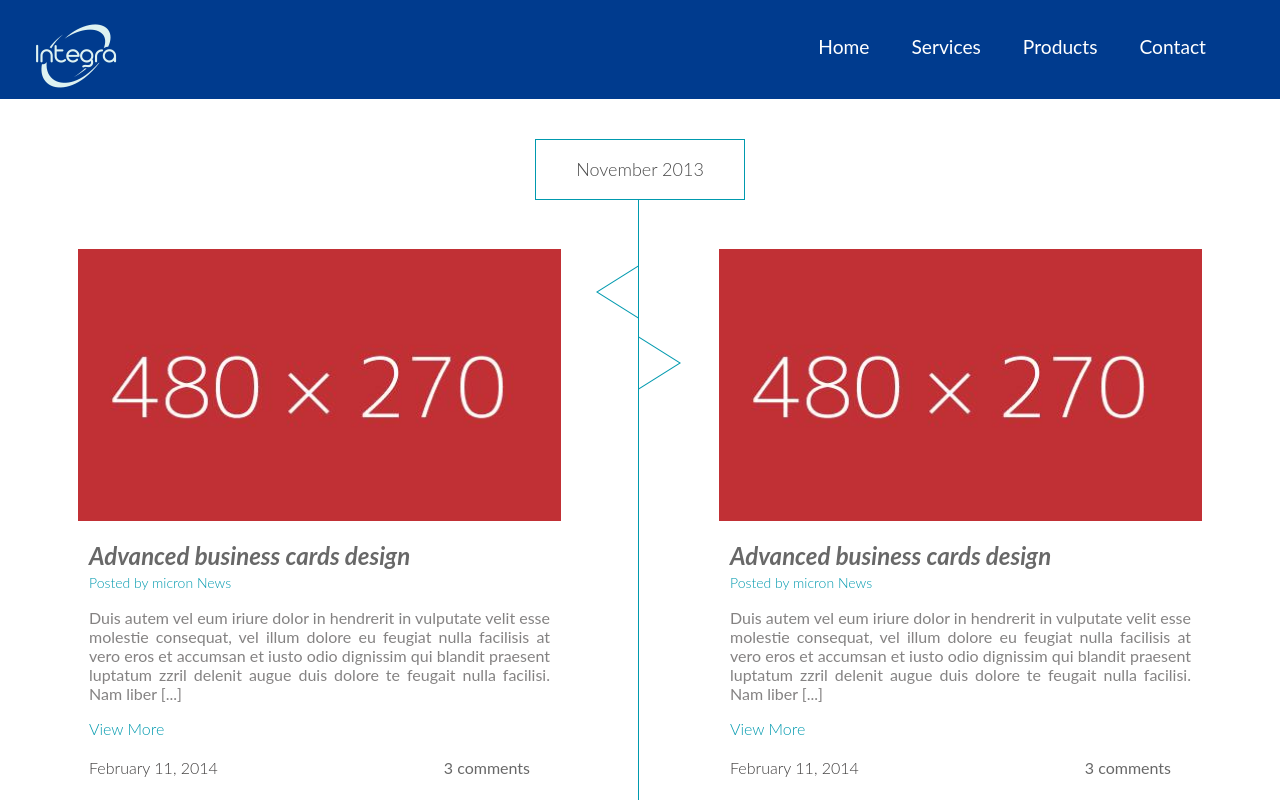
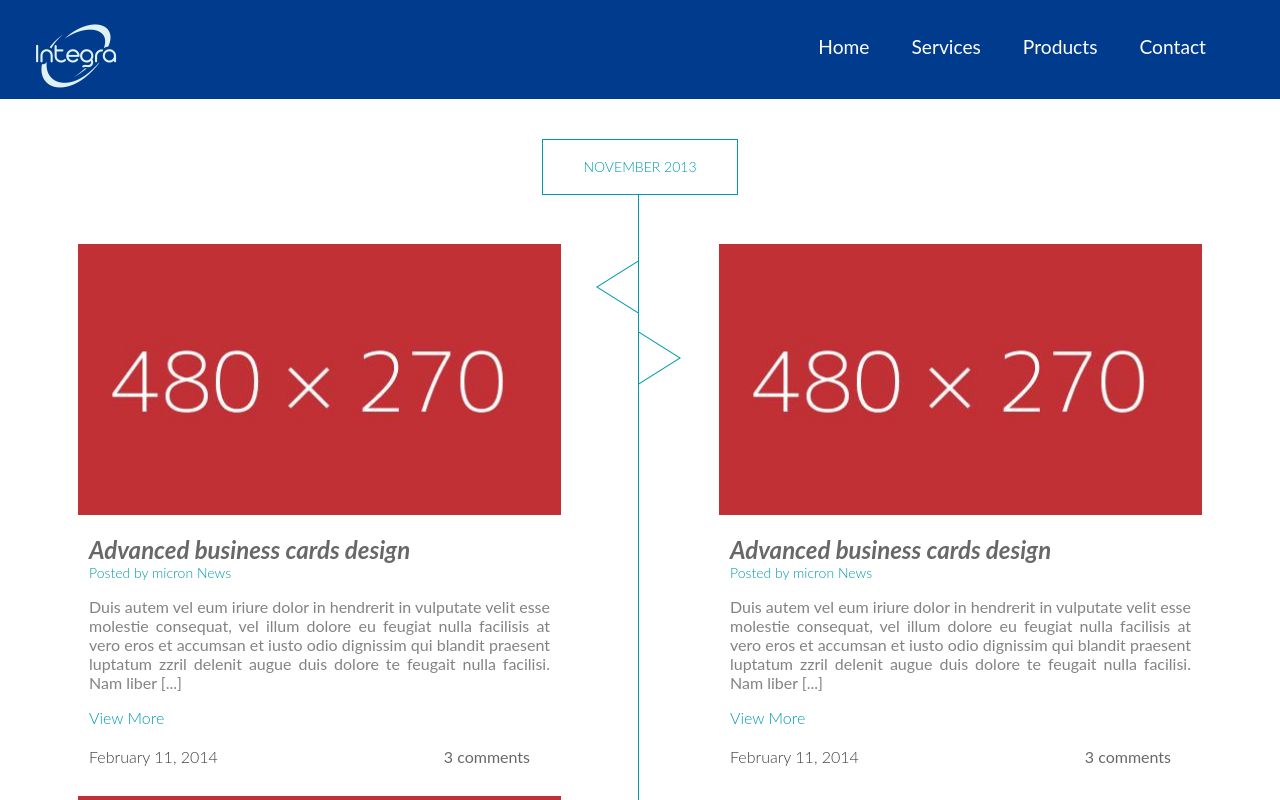
Before and after one commit to VictorVasquezP/blogintegra, a React (Create React App) app: page / in a window 1280 px wide. Shown: the top 800 px of the page. Built offline with nearby package versions, Linux system fonts and the light colour scheme; the HTML template or start-up script is replaced by a standard one.

Commit message:
encapsulamiento de estilos

```diff
--- a/src/components/Blog/Blog.scss
+++ b/src/components/Blog/Blog.scss
@@ -55,6 +55,7 @@
       -moz-transition: all 0.3s ease 0s;
       -webkit-transition: all 0.3s ease 0s;
       -o-transition: all 0.3s ease 0s;
+      display: flex;
     }
 
     .sidebar-item .media:last-child{
@@ -80,12 +81,11 @@
     .sidebar-item .media .media-body h4 {
         margin-top: 0;
         margin-bottom: 8px;
-        line-height: 0.5;
       }
 
       .sidebar-item .media .media-body h4 a{
           color: #fff;
-          font-size: 16px;
+          font-size: 13px;
       }
 
       .sidebar-item .media:hover.media .media-body h4 a{
--- a/src/components/Card/Card.scss
+++ b/src/components/Card/Card.scss
@@ -79,10 +79,6 @@
         display: block ;
       }
     }
-  }
-
-}
-
 
     .post-overlay{
       position: absolute;
@@ -145,6 +141,7 @@
         }
       }
     }
+  }
 
   .post-content{
     padding: 20px 10px;
@@ -152,10 +149,12 @@
         text-align: justify;
         color: rgba(95, 93, 93, 0.767);
     }
-  }
-  .post-content .post-author{
+    .post-author{
       margin: 0;
-
+      margin-top: 0;
+      font-weight: 300;
+      font-size: 14px;
+      color: #0099AE;
     }
 
     .post-title {
@@ -165,34 +164,11 @@
       font-style: italic;
       a{
           text-align: left;
+          color: #686868;
       }
     }
-
-  .post-title a,
     .comments-number a{
       color: #686868;
-  }
-
-  .post-content .post-author{
-    margin-top: 0;
-
-  }
-
-.post-comment{
-    padding-left: 70px;
-    padding-top: 36px;
-    border-top: 1px solid #f1e8dd;
-  }
-
-  .post-comment .pull-left img{
-    margin-right: 60px;
-    border-left: 3px solid #0884d5;
-  }
-
-  .post-content  .post-author a{
-    font-weight: 300;
-    font-size: 14px;
-    color: #0099AE;
     }
 
     a.read-more{
@@ -208,7 +184,8 @@
       margin-left:-20px;
       margin-bottom: 10px;
       padding: 20px 20px 20px;
-  }
+
+
       .pull-right{
           float:right!important
       }
@@ -220,3 +197,6 @@
         font-weight: 300;
         color: rgba(58, 56, 56, 0.967);
       }
+    }
+  }
+}
--- a/src/components/Card/Card.tsx
+++ b/src/components/Card/Card.tsx
@@ -29,12 +29,11 @@ class Card extends Component<IProps, IState> {
                             </span>
                         </div>
                     </div>
-                    <div className="post-content overflow">
-                        <h2 className="post-title"><Link to="/blog">Advanced business cards design</Link></h2>
-
+                    <div className="post-content">
+                        <h2 className="post-title"><Link to="#">Advanced business cards design</Link></h2>
                         <h3 className="post-author"><a href="#">Posted by micron News</a></h3>
                         <p>Duis autem vel eum iriure dolor in hendrerit in vulputate velit esse molestie consequat, vel illum dolore eu feugiat nulla facilisis at vero eros et accumsan et iusto odio dignissim qui blandit praesent luptatum zzril delenit augue duis dolore te feugait nulla facilisi. Nam liber [...]</p>
-                        <a href="#" className="read-more">View More</a>
+                        <a href="/blog" className="read-more">View More</a>
                         <div className="post-bottom">
                             <span className="post-date pull-left">February 11, 2014</span>
                             <span className="comments-number pull-right"><a href="#">3 comments</a></span>
--- a/src/components/MenuItem/MenuItem.tsx
+++ b/src/components/MenuItem/MenuItem.tsx
@@ -18,7 +18,7 @@ interface IState {
   const Items = [
       {
           title : 'Home',
-          url: '#',
+          url: '/',
           cName: 'nav-links',
           key:1
       },
--- a/src/components/SectionCards/SectionCards.scss
+++ b/src/components/SectionCards/SectionCards.scss
@@ -1,7 +1,6 @@
 .padding-bottom{
     padding-bottom: 65px;
     padding-top: 40px;
-  }
       .container{
         padding-right: 15px;
         padding-left: 15px;
@@ -11,26 +10,21 @@
         @media (min-width: 768px){
             width: 90%;
         }
-}
+
       .row{
         margin-right: -15px;
         margin-left: -15px;
-}
 
+        .timeline-blog {
+          overflow: hidden;
 
-.timeline-blog .col-sm-6.padding-top{
-    padding-top: 70px;
-  }
-
-
-.timeline-date .btn-common{
+          .timeline-date{
+            text-align: center;
+            .btn-common{
               font-size: 18px;
-    color: #4a4a4a;
               font-weight: 300;
               border-radius: 0;
               padding: 17px 40px;
-  }
-  .btn-common{
               font-size: 14px;
               color: #0099ae;
               border: 1px solid #0099ae;
@@ -38,18 +32,19 @@
               margin-bottom: 0;
               line-height: 1.4;
               text-align: center;
+              text-transform: uppercase;
               white-space: nowrap;
               vertical-align: middle;
               touch-action: manipulation;
               cursor: pointer;
             }
+          }
 
           .timeline-divider{
             position: relative;
             padding-top: 50px;
-  }
-
-  .timeline-divider:before{
+            overflow: hidden;
+            &:before{
               position: absolute;
               top: 0;
               content: "";
@@ -60,14 +55,8 @@
               left: 50%;
               margin-left: -2px;
           }
-
-
-  .padding-bottom{
-    padding-bottom: 65px;
         }
-.overflow{
-  overflow: hidden;
       }
-.text-center{
-  text-align: center;
     }
+  }
+}
--- a/src/components/SectionCards/SectionCards.tsx
+++ b/src/components/SectionCards/SectionCards.tsx
@@ -21,11 +21,11 @@ class SectionCards extends Component<IProps, IState> {
             <div className="padding-bottom">
                 <div className="container">
                     <div className="row">
-                        <div className="timeline-blog overflow padding-top">
-                            <div className="timeline-date text-center">
-                                <a href="#" className="btn-common uppercase">November 2013</a>
+                        <div className="timeline-blog">
+                            <div className="timeline-date">
+                                <a href="#" className="btn-common">November 2013</a>
                             </div>
-                            <div className="timeline-divider overflow padding-bottom">
+                            <div className="timeline-divider">
                                 <Card class={"card arrow-left"}></Card>
                                 <Card class={"card arrow-right"}></Card>
                                 <Card class={"card arrow-left"}></Card>
```
Lines whose indentation alone changed are shown as unchanged.
